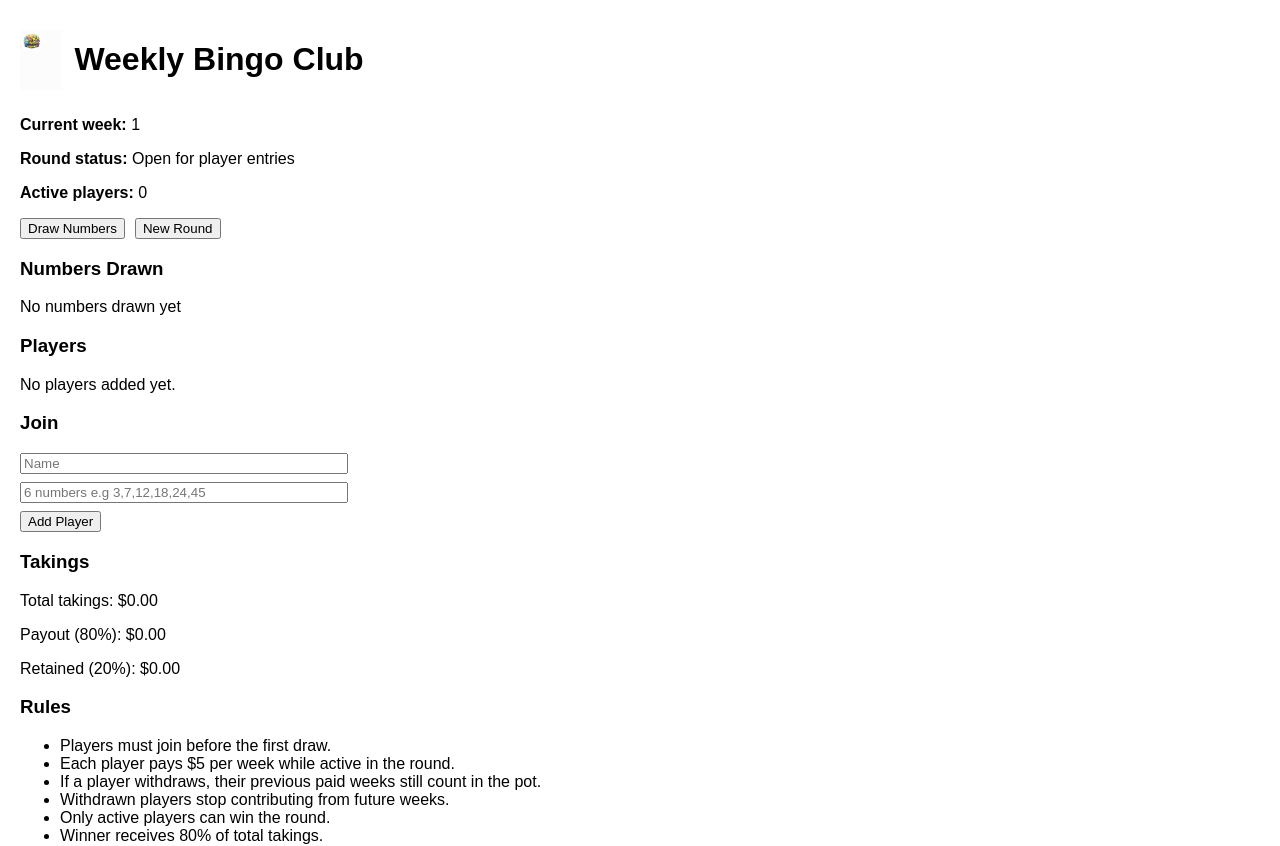
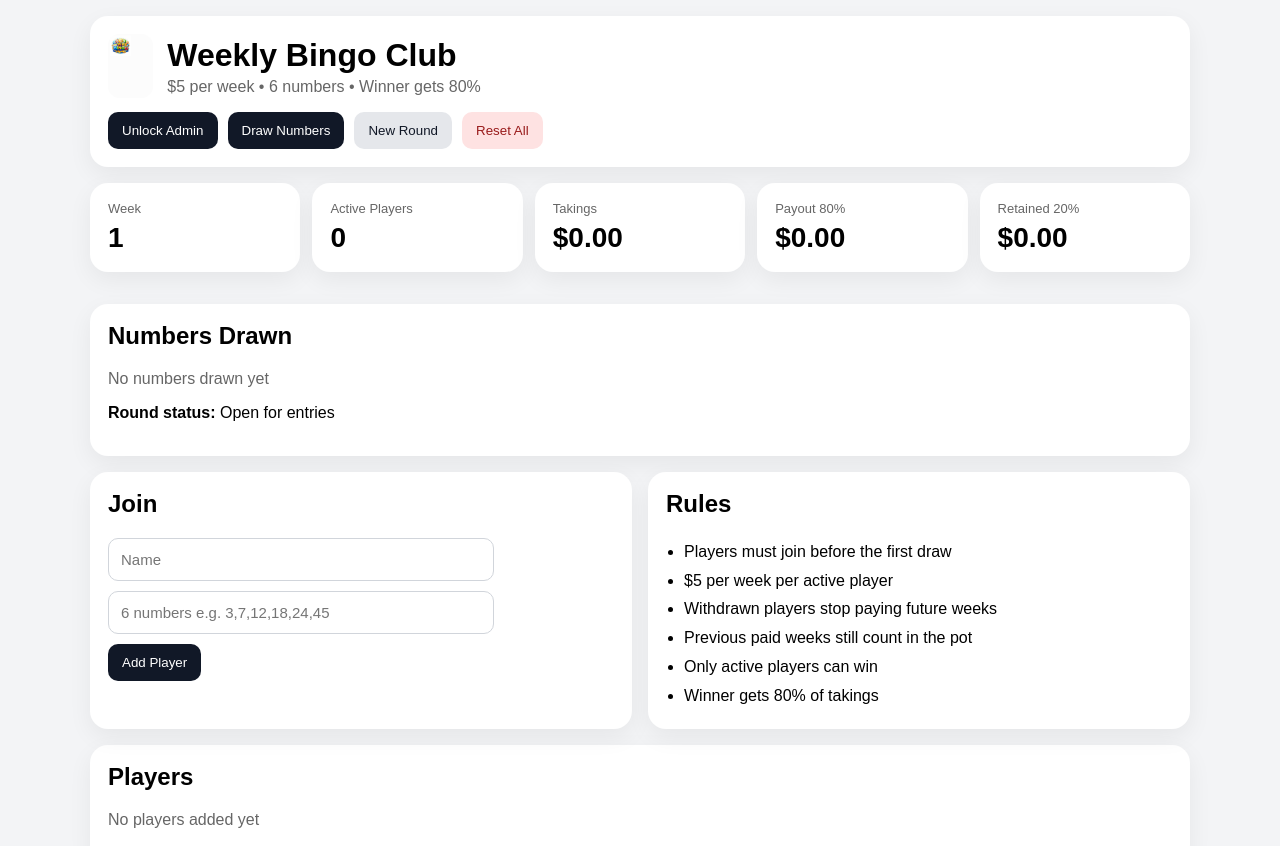
Before and after one commit to Spwindows/WP-Bingo2, a React (Vite) app: page / in a window 1280 px wide. Shown: the top 846 px of the page. Built offline with nearby package versions, Linux system fonts and the light colour scheme.

Commit message:
Update App.jsx

```diff
--- a/src/App.jsx
+++ b/src/App.jsx
@@ -1,6 +1,8 @@
-import { useState } from "react";
+import { useEffect, useMemo, useState } from "react";
 
 const ENTRY = 5;
+const ADMIN_PIN = "1234"; // change this to your own PIN
+const STORAGE_KEY = "wp-bingo-club-v1";
 
 function randomDraw() {
   const nums = [];
@@ -11,6 +13,19 @@ function randomDraw() {
   return nums.sort((a, b) => a - b);
 }
 
+function ballColor(num) {
+  const colors = [
+    "#2563eb",
+    "#dc2626",
+    "#16a34a",
+    "#9333ea",
+    "#ea580c",
+    "#0891b2",
+    "#be123c",
+  ];
+  return colors[num % colors.length];
+}
+
 export default function App() {
   const [players, setPlayers] = useState([]);
   const [drawn, setDrawn] = useState([]);
@@ -18,14 +33,62 @@ export default function App() {
   const [nums, setNums] = useState("");
   const [week, setWeek] = useState(1);
   const [winnerFound, setWinnerFound] = useState(false);
+  const [winnerName, setWinnerName] = useState("");
+  const [history, setHistory] = useState([]);
+  const [adminUnlocked, setAdminUnlocked] = useState(false);
+
+  useEffect(() => {
+    const raw = localStorage.getItem(STORAGE_KEY);
+    if (raw) {
+      const saved = JSON.parse(raw);
+      setPlayers(saved.players || []);
+      setDrawn(saved.drawn || []);
+      setName("");
+      setNums("");
+      setWeek(saved.week || 1);
+      setWinnerFound(saved.winnerFound || false);
+      setWinnerName(saved.winnerName || "");
+      setHistory(saved.history || []);
+      setAdminUnlocked(saved.adminUnlocked || false);
+    }
+  }, []);
+
+  useEffect(() => {
+    localStorage.setItem(
+      STORAGE_KEY,
+      JSON.stringify({
+        players,
+        drawn,
+        week,
+        winnerFound,
+        winnerName,
+        history,
+        adminUnlocked,
+      })
+    );
+  }, [players, drawn, week, winnerFound, winnerName, history, adminUnlocked]);
 
   const roundStarted = drawn.length > 0;
+
+  function unlockAdmin() {
+    const pin = window.prompt("Enter admin PIN");
+    if (pin === ADMIN_PIN) {
+      setAdminUnlocked(true);
+      alert("Admin unlocked");
+    } else {
+      alert("Wrong PIN");
+    }
+  }
+
+  function lockAdmin() {
+    setAdminUnlocked(false);
+  }
 
   function addPlayer(e) {
     e.preventDefault();
 
     if (roundStarted) {
-      alert("No new players can join after the round has started.");
+      alert("No new players can join after the round starts");
       return;
     }
 
@@ -34,35 +97,27 @@ export default function App() {
       .map((n) => parseInt(n.trim(), 10))
       .filter((n) => !Number.isNaN(n));
 
-    if (!name.trim()) {
-      alert("Enter a name");
-      return;
+    if (!name.trim()) return alert("Enter name");
+    if (numbers.length !== 6) return alert("Enter exactly 6 numbers");
+
+    const unique = [...new Set(numbers)].sort((a, b) => a - b);
+
+    if (unique.length !== 6) return alert("Numbers must be 6 different numbers");
+    if (unique.some((n) => n < 1 || n > 49)) {
+      return alert("Numbers must be between 1 and 49");
     }
 
-    if (numbers.length !== 6) {
-      alert("Need exactly 6 numbers");
-      return;
-    }
-
-    const uniqueNumbers = [...new Set(numbers)];
-
-    if (uniqueNumbers.length !== 6) {
-      alert("Numbers must be 6 different numbers");
-      return;
-    }
-
-    if (uniqueNumbers.some((n) => n < 1 || n > 49)) {
-      alert("Numbers must be between 1 and 49");
-      return;
-    }
+    const duplicateName = players.some(
+      (p) => p.name.toLowerCase() === name.trim().toLowerCase()
+    );
+    if (duplicateName) return alert("That player name already exists");
 
     setPlayers([
       ...players,
       {
         id: crypto.randomUUID(),
         name: name.trim(),
-        numbers: uniqueNumbers.sort((a, b) => a - b),
-        joinedWeek: 1,
+        numbers: unique,
         leftAfterWeek: null,
       },
     ]);
@@ -71,220 +126,471 @@ export default function App() {
     setNums("");
   }
 
-  function getPlayerPaidWeeks(player) {
-    if (player.leftAfterWeek !== null) {
-      return player.leftAfterWeek;
-    }
+  function getWeeksPaid(player) {
+    if (player.leftAfterWeek !== null) return player.leftAfterWeek;
     return week;
   }
 
-  function isPlayerActive(player) {
+  function isActive(player) {
     return player.leftAfterWeek === null;
   }
 
-  function draw() {
-    if (winnerFound) {
-      alert("Winner already found. Start a new round.");
+  function drawNumbers() {
+    if (!adminUnlocked) {
+      alert("Unlock admin first");
       return;
     }
 
-    const activePlayers = players.filter((p) => isPlayerActive(p));
-
-    if (activePlayers.length === 0) {
-      alert("Add at least one active player first.");
+    if (winnerFound) {
+      alert("Winner already found");
       return;
     }
 
-    const newNums = randomDraw();
-    const updatedDrawn = [...drawn, ...newNums];
-    setDrawn(updatedDrawn);
+    const activePlayers = players.filter(isActive);
 
-    const hasWinner = activePlayers.some((p) => {
-      const hits = p.numbers.filter((n) => updatedDrawn.includes(n));
+    if (activePlayers.length === 0) {
+      alert("Add players first");
+      return;
+    }
+
+    const newNumbers = randomDraw();
+    const updated = [...drawn, ...newNumbers];
+    setDrawn(updated);
+
+    const winner = activePlayers.find((p) => {
+      const hits = p.numbers.filter((n) => updated.includes(n));
       return hits.length === 6;
     });
 
-    if (hasWinner) {
+    if (winner) {
+      const totalTakingsNow = players.reduce(
+        (sum, p) => sum + (p.leftAfterWeek !== null ? p.leftAfterWeek : week) * ENTRY,
+        0
+      );
+      const payoutNow = totalTakingsNow * 0.8;
+
       setWinnerFound(true);
+      setWinnerName(winner.name);
+      setHistory([
+        {
+          id: crypto.randomUUID(),
+          winner: winner.name,
+          weekWon: week,
+          payout: payoutNow.toFixed(2),
+          takings: totalTakingsNow.toFixed(2),
+          drawnAtWin: [...updated],
+          when: new Date().toLocaleString(),
+        },
+        ...history,
+      ]);
+      alert(`Winner: ${winner.name}`);
     } else {
-      setWeek((prev) => prev + 1);
+      setWeek((w) => w + 1);
     }
   }
 
+  function withdrawPlayer(id) {
+    if (!adminUnlocked) {
+      alert("Unlock admin first");
+      return;
+    }
+
+    const player = players.find((p) => p.id === id);
+    if (!player) return;
+
+    if (!roundStarted) {
+      setPlayers(players.filter((p) => p.id !== id));
+      return;
+    }
+
+    if (!isActive(player)) return;
+
+    const ok = window.confirm(
+      `${player.name} will stop paying after week ${week}. Continue?`
+    );
+    if (!ok) return;
+
+    setPlayers(
+      players.map((p) =>
+        p.id === id ? { ...p, leftAfterWeek: week } : p
+      )
+    );
+  }
+
   function newRound() {
+    if (!adminUnlocked) {
+      alert("Unlock admin first");
+      return;
+    }
+
+    const ok = window.confirm("Start a new round?");
+    if (!ok) return;
+
     setDrawn([]);
     setWeek(1);
     setWinnerFound(false);
-    setPlayers((prev) =>
-      prev.map((p) => ({
+    setWinnerName("");
+    setPlayers(
+      players.map((p) => ({
         ...p,
-        joinedWeek: 1,
         leftAfterWeek: null,
       }))
     );
   }
 
-  function removePlayer(id) {
-    const player = players.find((p) => p.id === id);
-    if (!player) return;
-
-    if (!roundStarted) {
-      const confirmed = window.confirm(
-        `Remove ${player.name} from this round?`
-      );
-      if (!confirmed) return;
-
-      setPlayers(players.filter((p) => p.id !== id));
+  function resetEverything() {
+    if (!adminUnlocked) {
+      alert("Unlock admin first");
       return;
     }
 
-    if (!isPlayerActive(player)) {
-      alert(`${player.name} has already been withdrawn.`);
-      return;
+    const ok = window.confirm("Reset everything?");
+    if (!ok) return;
+
+    setPlayers([]);
+    setDrawn([]);
+    setName("");
+    setNums("");
+    setWeek(1);
+    setWinnerFound(false);
+    setWinnerName("");
+    setHistory([]);
   }
 
-    const confirmed = window.confirm(
-      `${player.name} will stop paying after week ${week}. Their previous weeks already paid will still count in the pot. Continue?`
-    );
-
-    if (!confirmed) return;
-
-    setPlayers(
-      players.map((p) =>
-        p.id === id
-          ? {
-              ...p,
-              leftAfterWeek: week,
-            }
-          : p
-      )
-    );
-  }
-
-  const totalTakings = players.reduce((sum, player) => {
-    return sum + getPlayerPaidWeeks(player) * ENTRY;
-  }, 0);
+  const totalTakings = useMemo(() => {
+    return players.reduce((sum, p) => sum + getWeeksPaid(p) * ENTRY, 0);
+  }, [players, week]);
 
   const payout = totalTakings * 0.8;
   const retained = totalTakings * 0.2;
-  const activeCount = players.filter((p) => isPlayerActive(p)).length;
-
-  return (
-    <div style={{ padding: 20, fontFamily: "Arial", maxWidth: 950 }}>
-      <div style={{display:"flex",alignItems:"center",gap:12}}>
-  <img src="/logo.png" style={{height:60}} />
-  <h1>Weekly Bingo Club</h1>
-</div>
-
-      <p>
-        <strong>Current week:</strong> {week}
-      </p>
-
-      <p>
-        <strong>Round status:</strong>{" "}
-        {roundStarted ? "In progress" : "Open for player entries"}
-      </p>
-
-      <p>
-        <strong>Active players:</strong> {activeCount}
-      </p>
-
-      <button onClick={draw}>Draw Numbers</button>
-      <button onClick={newRound} style={{ marginLeft: 10 }}>
-        New Round
-      </button>
-
-      <h3>Numbers Drawn</h3>
-      <p>{drawn.length ? drawn.join(" - ") : "No numbers drawn yet"}</p>
-
-      <h3>Players</h3>
-
-      {players.length === 0 && <p>No players added yet.</p>}
-
-      {players.map((p) => {
-        const hits = p.numbers.filter((n) => drawn.includes(n));
-        const win = hits.length === 6;
-        const paidWeeks = getPlayerPaidWeeks(p);
-        const paidAmount = paidWeeks * ENTRY;
-        const active = isPlayerActive(p);
+  const activeCount = players.filter(isActive).length;
 
   return (
     <div
-            key={p.id}
       style={{
-              marginBottom: 16,
-              padding: 12,
-              border: "1px solid #ccc",
-              borderRadius: 8,
-              background: active ? "#fff" : "#f7f7f7",
+        padding: 16,
+        fontFamily: "Arial, sans-serif",
+        background: "#f3f4f6",
+        minHeight: "100vh",
       }}
     >
-            <strong>
-              {p.name} {!active ? "(withdrawn)" : ""}
-            </strong>
-            <div>Numbers: {p.numbers.join(", ")}</div>
-            <div>Matched: {hits.length}/6</div>
-            <div>Weeks paid: {paidWeeks}</div>
-            <div>Total paid: ${paidAmount.toFixed(2)}</div>
+      <div style={{ maxWidth: 1100, margin: "0 auto" }}>
+        <div style={card}>
+          <div
+            style={{
+              display: "flex",
+              alignItems: "center",
+              gap: 14,
+              flexWrap: "wrap",
+            }}
+          >
+            <img
+              src="/logo.png"
+              alt="Logo"
+              style={{ height: 64, width: "auto", borderRadius: 12 }}
+            />
             <div>
-              Status: {active ? "Active in current round" : `Stopped after week ${p.leftAfterWeek}`}
+              <h1 style={{ margin: 0 }}>Weekly Bingo Club</h1>
+              <div style={{ color: "#666", marginTop: 4 }}>
+                $5 per week • 6 numbers • Winner gets 80%
+              </div>
+            </div>
           </div>
 
-            <div style={{ marginTop: 8 }}>
-              <button onClick={() => removePlayer(p.id)}>
-                {!roundStarted ? "Remove Player" : active ? "Withdraw Player" : "Already Withdrawn"}
-              </button>
+          <div style={{ marginTop: 14, display: "flex", gap: 10, flexWrap: "wrap" }}>
+            {!adminUnlocked ? (
+              <button style={darkBtn} onClick={unlockAdmin}>Unlock Admin</button>
+            ) : (
+              <button style={greyBtn} onClick={lockAdmin}>Lock Admin</button>
+            )}
+            <button style={darkBtn} onClick={drawNumbers}>Draw Numbers</button>
+            <button style={greyBtn} onClick={newRound}>New Round</button>
+            <button style={dangerBtn} onClick={resetEverything}>Reset All</button>
+          </div>
         </div>
 
-            {win && active && (
-              <div style={{ color: "green", fontWeight: "bold", marginTop: 8 }}>
-                WINNER — payout ${payout.toFixed(2)}
+        <div style={statsGrid}>
+          <StatCard title="Week" value={week} />
+          <StatCard title="Active Players" value={activeCount} />
+          <StatCard title="Takings" value={`$${totalTakings.toFixed(2)}`} />
+          <StatCard title="Payout 80%" value={`$${payout.toFixed(2)}`} />
+          <StatCard title="Retained 20%" value={`$${retained.toFixed(2)}`} />
+        </div>
+
+        <div style={card}>
+          <h2 style={{ marginTop: 0 }}>Numbers Drawn</h2>
+          {drawn.length === 0 ? (
+            <p style={{ color: "#666" }}>No numbers drawn yet</p>
+          ) : (
+            <div style={{ display: "flex", flexWrap: "wrap", gap: 10 }}>
+              {drawn.map((n, i) => (
+                <div
+                  key={`${n}-${i}`}
+                  style={{
+                    ...ball,
+                    background: ballColor(n),
+                    color: "#fff",
+                    transform: "scale(1)",
+                    transition: "transform 0.2s ease",
+                  }}
+                >
+                  {n}
+                </div>
+              ))}
+            </div>
+          )}
+
+          <p style={{ marginTop: 14 }}>
+            <strong>Round status:</strong>{" "}
+            {winnerFound ? "Winner found" : roundStarted ? "In progress" : "Open for entries"}
+          </p>
+
+          {winnerFound && (
+            <div
+              style={{
+                marginTop: 12,
+                padding: 14,
+                borderRadius: 12,
+                background: "#dcfce7",
+                color: "#166534",
+                fontWeight: "bold",
+              }}
+            >
+              Winner: {winnerName} — payout ${payout.toFixed(2)}
             </div>
           )}
         </div>
-        );
-      })}
 
-      <h3>Join</h3>
-
+        <div style={twoCol}>
+          <div style={card}>
+            <h2 style={{ marginTop: 0 }}>Join</h2>
             {roundStarted ? (
-        <p style={{ color: "red" }}>
-          Entries are closed for this round. New players can join next round.
-        </p>
+              <p style={{ color: "#b91c1c" }}>Entries closed until next round</p>
             ) : (
               <form onSubmit={addPlayer}>
                 <input
                   placeholder="Name"
                   value={name}
                   onChange={(e) => setName(e.target.value)}
-            style={{ width: 320, marginBottom: 8 }}
+                  style={input}
                 />
-          <br />
                 <input
-            placeholder="6 numbers e.g 3,7,12,18,24,45"
+                  placeholder="6 numbers e.g. 3,7,12,18,24,45"
                   value={nums}
                   onChange={(e) => setNums(e.target.value)}
-            style={{ width: 320, marginBottom: 8 }}
+                  style={input}
                 />
-          <br />
-          <button type="submit">Add Player</button>
+                <button type="submit" style={darkBtn}>Add Player</button>
               </form>
             )}
+          </div>
 
-      <h3>Takings</h3>
-      <p>Total takings: ${totalTakings.toFixed(2)}</p>
-      <p>Payout (80%): ${payout.toFixed(2)}</p>
-      <p>Retained (20%): ${retained.toFixed(2)}</p>
+          <div style={card}>
+            <h2 style={{ marginTop: 0 }}>Rules</h2>
+            <ul style={{ margin: 0, paddingLeft: 18, lineHeight: 1.8 }}>
+              <li>Players must join before the first draw</li>
+              <li>$5 per week per active player</li>
+              <li>Withdrawn players stop paying future weeks</li>
+              <li>Previous paid weeks still count in the pot</li>
+              <li>Only active players can win</li>
+              <li>Winner gets 80% of takings</li>
+            </ul>
+          </div>
+        </div>
 
-      <h3>Rules</h3>
-      <ul>
-        <li>Players must join before the first draw.</li>
-        <li>Each player pays $5 per week while active in the round.</li>
-        <li>If a player withdraws, their previous paid weeks still count in the pot.</li>
-        <li>Withdrawn players stop contributing from future weeks.</li>
-        <li>Only active players can win the round.</li>
-        <li>Winner receives 80% of total takings.</li>
-      </ul>
+        <div style={card}>
+          <h2 style={{ marginTop: 0 }}>Players</h2>
+          {players.length === 0 ? (
+            <p style={{ color: "#666" }}>No players added yet</p>
+          ) : (
+            <div style={playersGrid}>
+              {players.map((p) => {
+                const hits = p.numbers.filter((n) => drawn.includes(n));
+                const active = isActive(p);
+                const paidWeeks = getWeeksPaid(p);
+                const paidAmount = paidWeeks * ENTRY;
+
+                return (
+                  <div
+                    key={p.id}
+                    style={{
+                      border: "1px solid #e5e7eb",
+                      borderRadius: 14,
+                      padding: 14,
+                      background: active ? "#fff" : "#f9fafb",
+                    }}
+                  >
+                    <div
+                      style={{
+                        display: "flex",
+                        justifyContent: "space-between",
+                        gap: 10,
+                        alignItems: "center",
+                        marginBottom: 10,
+                      }}
+                    >
+                      <strong>{p.name} {!active ? "(withdrawn)" : ""}</strong>
+                      <span style={pill}>{hits.length}/6</span>
+                    </div>
+
+                    <div style={{ display: "flex", flexWrap: "wrap", gap: 8, marginBottom: 10 }}>
+                      {p.numbers.map((n) => {
+                        const matched = drawn.includes(n);
+                        return (
+                          <div
+                            key={n}
+                            style={{
+                              ...ball,
+                              width: 36,
+                              height: 36,
+                              fontSize: 14,
+                              background: matched ? "#16a34a" : "#e5e7eb",
+                              color: matched ? "#fff" : "#111",
+                            }}
+                          >
+                            {n}
+                          </div>
+                        );
+                      })}
+                    </div>
+
+                    <div style={{ color: "#444", fontSize: 14, lineHeight: 1.6 }}>
+                      <div>Weeks paid: {paidWeeks}</div>
+                      <div>Total paid: ${paidAmount.toFixed(2)}</div>
+                      <div>Status: {active ? "Active" : `Stopped after week ${p.leftAfterWeek}`}</div>
+                    </div>
+
+                    <div style={{ marginTop: 10 }}>
+                      <button style={dangerBtn} onClick={() => withdrawPlayer(p.id)}>
+                        {!roundStarted ? "Remove" : active ? "Withdraw" : "Withdrawn"}
+                      </button>
+                    </div>
+                  </div>
+                );
+              })}
+            </div>
+          )}
+        </div>
+
+        <div style={card}>
+          <h2 style={{ marginTop: 0 }}>Winner History</h2>
+          {history.length === 0 ? (
+            <p style={{ color: "#666" }}>No completed rounds yet</p>
+          ) : (
+            <div style={{ display: "grid", gap: 10 }}>
+              {history.map((item) => (
+                <div
+                  key={item.id}
+                  style={{
+                    border: "1px solid #e5e7eb",
+                    borderRadius: 12,
+                    padding: 12,
+                    background: "#fff",
+                  }}
+                >
+                  <strong>{item.winner}</strong>
+                  <div>Week won: {item.weekWon}</div>
+                  <div>Total takings: ${item.takings}</div>
+                  <div>Payout: ${item.payout}</div>
+                  <div style={{ color: "#666", fontSize: 13 }}>{item.when}</div>
+                </div>
+              ))}
+            </div>
+          )}
+        </div>
+      </div>
     </div>
   );
 }
+
+function StatCard({ title, value }) {
+  return (
+    <div style={card}>
+      <div style={{ color: "#666", fontSize: 13, marginBottom: 6 }}>{title}</div>
+      <div style={{ fontSize: 28, fontWeight: "bold" }}>{value}</div>
+    </div>
+  );
+}
+
+const card = {
+  background: "#fff",
+  borderRadius: 18,
+  padding: 18,
+  boxShadow: "0 8px 24px rgba(0,0,0,0.06)",
+  marginBottom: 16,
+};
+
+const statsGrid = {
+  display: "grid",
+  gridTemplateColumns: "repeat(auto-fit, minmax(160px, 1fr))",
+  gap: 12,
+  marginBottom: 16,
+};
+
+const twoCol = {
+  display: "grid",
+  gridTemplateColumns: "repeat(auto-fit, minmax(280px, 1fr))",
+  gap: 16,
+};
+
+const playersGrid = {
+  display: "grid",
+  gridTemplateColumns: "repeat(auto-fit, minmax(260px, 1fr))",
+  gap: 14,
+};
+
+const input = {
+  width: "100%",
+  maxWidth: 360,
+  display: "block",
+  marginBottom: 10,
+  padding: 12,
+  borderRadius: 10,
+  border: "1px solid #d1d5db",
+  fontSize: 15,
+};
+
+const darkBtn = {
+  background: "#111827",
+  color: "#fff",
+  border: "none",
+  padding: "11px 14px",
+  borderRadius: 10,
+  cursor: "pointer",
+};
+
+const greyBtn = {
+  background: "#e5e7eb",
+  color: "#111827",
+  border: "none",
+  padding: "11px 14px",
+  borderRadius: 10,
+  cursor: "pointer",
+};
+
+const dangerBtn = {
+  background: "#fee2e2",
+  color: "#991b1b",
+  border: "none",
+  padding: "10px 14px",
+  borderRadius: 10,
+  cursor: "pointer",
+};
+
+const ball = {
+  width: 42,
+  height: 42,
+  borderRadius: "50%",
+  display: "flex",
+  alignItems: "center",
+  justifyContent: "center",
+  fontWeight: "bold",
+};
+
+const pill = {
+  background: "#eef2ff",
+  color: "#4338ca",
+  padding: "5px 10px",
+  borderRadius: 999,
+  fontSize: 12,
+};
```
Lines whose indentation alone changed are shown as unchanged.
